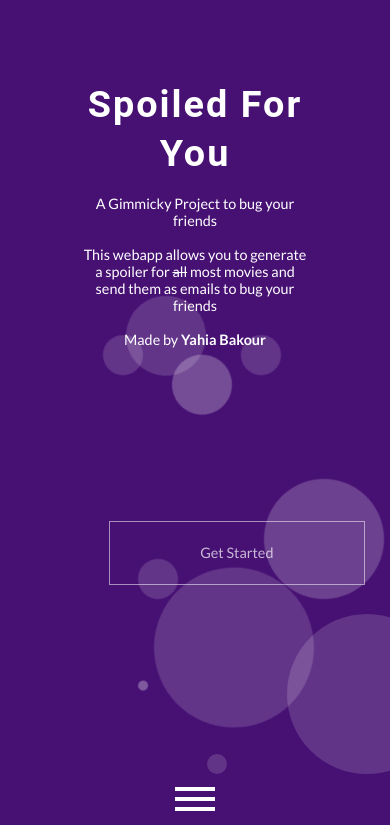
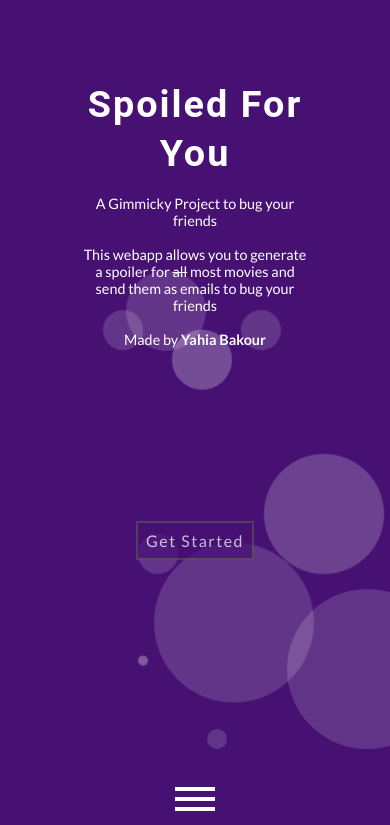
Before and after one commit to YahiaBakour/spoiled4you.io, a Flask app: page / in a window 390 px wide; the page is wider, and only the part inside the window is pictured. Shown: the top 825 px of that part. Run offline with Flask 2, Linux system fonts and the light colour scheme; some libraries are stand-ins or nearby versions; some web fonts are replaced.

Commit message:
responsive update

```diff
--- a/templates/landing_page.html
+++ b/templates/landing_page.html
@@ -30,10 +30,20 @@
             {% else %}
                 <a href="/login">
             {% endif %}
-                    <div class="btn btn-two">
+            <div class="desktop-button">
+                <div class="btn btn-two">
                     <span>Get Started</span>
                     </div>
-                </a>
+            </div>
+            <div class="mobile-button">
+                  {% if loggedin %}
+                          <button class="mobilebutton"    onclick="window.location.href = '/pick-a-movie';"> Get Started</button>
+                  {% else %}
+                          <button class="mobilebutton"   onclick="window.location.href = '/login';"> Get Started </button>
+                  {% endif %}
+            </div>
+
+                  </a>
               </div>
               <ul class="colorlib-bubbles">
                 <li></li>
@@ -54,7 +64,40 @@
 
 
 {% block style %}
+
 <style>
+  .mobilebutton {
+  background-color: #471174;
+  border: 2px solid #555555;
+  color: white;
+  width:100%;
+  padding: 0.5em;
+  text-align: center;
+  text-decoration: none;
+  display: inline-block;
+  font-size: 16px;
+  -webkit-transition-duration: 0.4s; /* Safari */
+  transition-duration: 0.4s;
+  cursor: pointer;
+  letter-spacing: 1.5px;
+
+}
+
+.mobilebutton:hover {
+    background-color: white;
+    color: #471174;
+}
+.mobile-button{
+  display:none;
+}
+@media (max-width: 480px) {
+  .desktop-button {
+    display: none;
+  }
+  .mobile-button{
+    display:inline-block;
+  }
+}
 html{
   overflow: hidden;
 }
```
